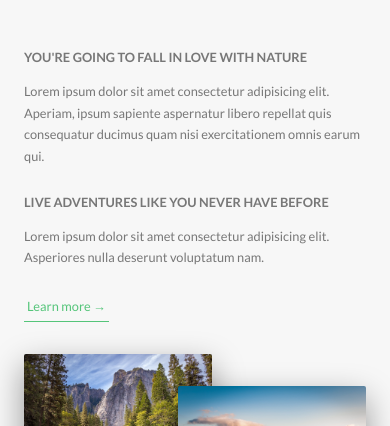
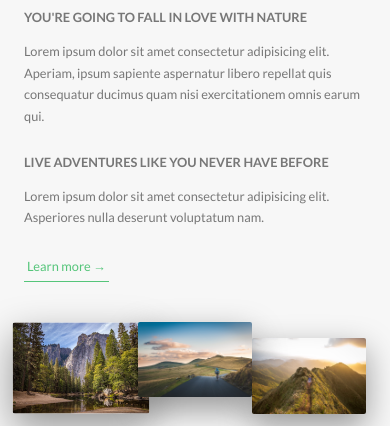
Before and after one commit to PavanKusunuri/plan_your_trip, a website: page index.html in a window 390 px wide. Shown: the part 918-1344 px from the top of the page. Drawn offline with Linux system fonts and the light colour scheme.

Commit message:
Writing media queries for layout, about and features section

```diff
--- a/sass/base/_utilities.scss
+++ b/sass/base/_utilities.scss
@@ -1,8 +1,18 @@
 .u-center-text { text-align: center !important; }
 
 .u-margin-bottom-small { margin-bottom: 1.5rem !important; }
-.u-margin-bottom-medium { margin-bottom: 4rem !important; }
-.u-margin-bottom-big { margin-bottom: 8rem !important; }
+.u-margin-bottom-medium {
+    margin-bottom: 4rem !important;
+@include respond(tab-portrait) {
+    margin-bottom: 3rem !important;
+}
+}
+.u-margin-bottom-big {
+    margin-bottom: 8rem !important;
+    @include respond(tab-portrait) {
+        margin-bottom: 5rem;
+    }
+}
 
 .u-margin-top-big { margin-top: 8rem !important; }
 .u-margin-top-huge { margin-top: 10rem !important; }
--- a/sass/components/_composition.scss
+++ b/sass/components/_composition.scss
@@ -10,19 +10,40 @@
         transition: all .2s;
         outline-offset: 2rem;
 
+        @include respond(tab-portrait){
+            float: left;
+            position: relative;
+            width: 33.33333%;
+            box-shadow: 0 1.5rem, 3rem rgba($color-black, .2) ;
+        }
+
         &--p1 {
             left: 0;
             top: -2rem;
+            @include respond(tab-portrait) {
+                top: 0;
+                transform: scale(1.2);
+            }
         }
 
         &--p2 {
             right: 0;
             top: 2rem;
+            @include respond(tab-portrait) {
+                top: -1rem;
+                transform: translate(1.3);
+                z-index: 100;
+            }
         }
 
         &--p3 {
             left: 20%;
             top: 10rem;
+            @include respond(tab-portrait) {
+                top: 1rem;
+                left: 0;
+                transform: translate(1.1);
+            }
         }
 
         &:hover {
--- a/sass/components/_feature-box.scss
+++ b/sass/components/_feature-box.scss
@@ -7,6 +7,10 @@
     box-shadow: 0 1.5rem 4rem rgba($color-black, .15);
     transition: transform .3s;
 
+    @include respond(tab-portrait) {
+        padding: 2rem;
+    }
+
     &__icon {
         font-size: 6rem;
         margin-bottom: .5rem;
@@ -14,6 +18,9 @@
         background-image: linear-gradient(to right, $color-primary-light, $color-primary-dark);
         -webkit-background-clip: text;
         color: transparent;
+        @include respond(tab-portrait) {
+            margin-bottom: 0rem;
+        }
     }
 
     &:hover {
--- a/sass/layout/_footer.scss
+++ b/sass/layout/_footer.scss
@@ -11,6 +11,9 @@
     &__logo-box {
         text-align: center;
         margin-bottom: 8rem;
+        @include respond(tab-portrait) {
+          margin-bottom: 6rem;
+        }
     }
 
     &__logo {
--- a/sass/pages/_home.scss
+++ b/sass/pages/_home.scss
@@ -2,6 +2,9 @@
     background-color: $color-grey-light-1;
     padding: 25rem 0;
     margin-top: -20vh;
+    @include respond(tab-portrait) {
+        padding: 20rem 0;
+    }
 }
 
 .section-features {
@@ -14,6 +17,9 @@
     background-size: cover;
     transform: skewY(-7deg);
     margin-top: -10rem;
+    @include respond(tab-portrait) {
+        padding: 10rem 0;
+    }
 
     & > * {
         transform: skewY(7deg);
@@ -25,16 +31,25 @@
     background-color: $color-grey-light-1;
     padding: 25rem 0 15rem 0;
     margin-top: -10rem;
+    @include respond(tab-portrait) {
+        padding: 20rem 0 10rem 0;
+    }
 }
 
 .section-stories {
     position: relative;
     padding: 15rem 0;
+    @include respond(tab-portrait) {
+        padding: 10rem 0;
+    }
 }
 
 .section-book {
     padding: 15rem 0;
     background-image: linear-gradient(to right bottom, $color-primary-light, $color-primary-dark);
+    @include respond(tab-portrait) {
+        padding: 10rem 0;
+    }
 }
 
 .book {
```
Also changed, not shown: css/style.css.
